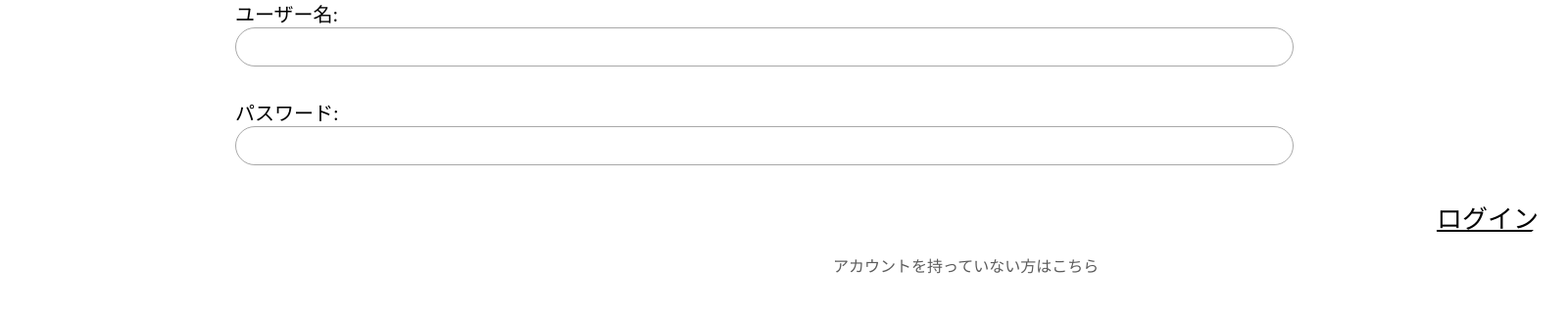
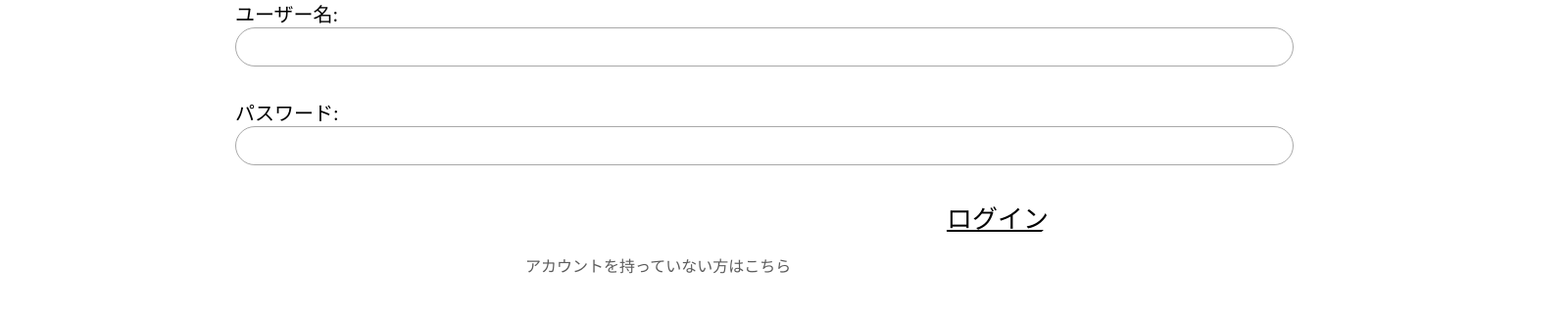
Before and after one commit to Hackathon-kait/mogra, a Django app: page /login/ in a window 1600 px wide. Shown: the part 141-460 px from the top of the page at 98% size. Run offline with Django 3.2, Linux system fonts and the light colour scheme; some libraries are stand-ins or nearby versions.

Commit message:
画面比率調整

```diff
--- a/static/css/land.css
+++ b/static/css/land.css
@@ -12,7 +12,7 @@ body{
 
   .logo {
 
-    margin: 10px 0 0 30px;
+    margin: 10px 0 0 10px;
     float: left;
   }
 
--- a/static/css/login.css
+++ b/static/css/login.css
@@ -27,7 +27,7 @@ input {
 a{
     color: #5c5c5c;
     position: absolute;
-    left: 850px;
+    left: 536px;
     top:400px;
     font-family: 'Yu Gothic UI';
 }
@@ -50,5 +50,5 @@ p:last-child input {
     position: absolute;
     width: 120px;
     height: 41px;
-    left: 1450px;
+    left: 950px;
    }
--- a/static/css/signup.css
+++ b/static/css/signup.css
@@ -36,6 +36,6 @@ p:nth-child(6) input {
    position: absolute;
    width: 72px;
    height: 41px;
-   left: 1450px;
+   left: 950px;
   }
   /* フォームの文字変更は”forms.py”のSignupFormのlabelを変更する */
```
